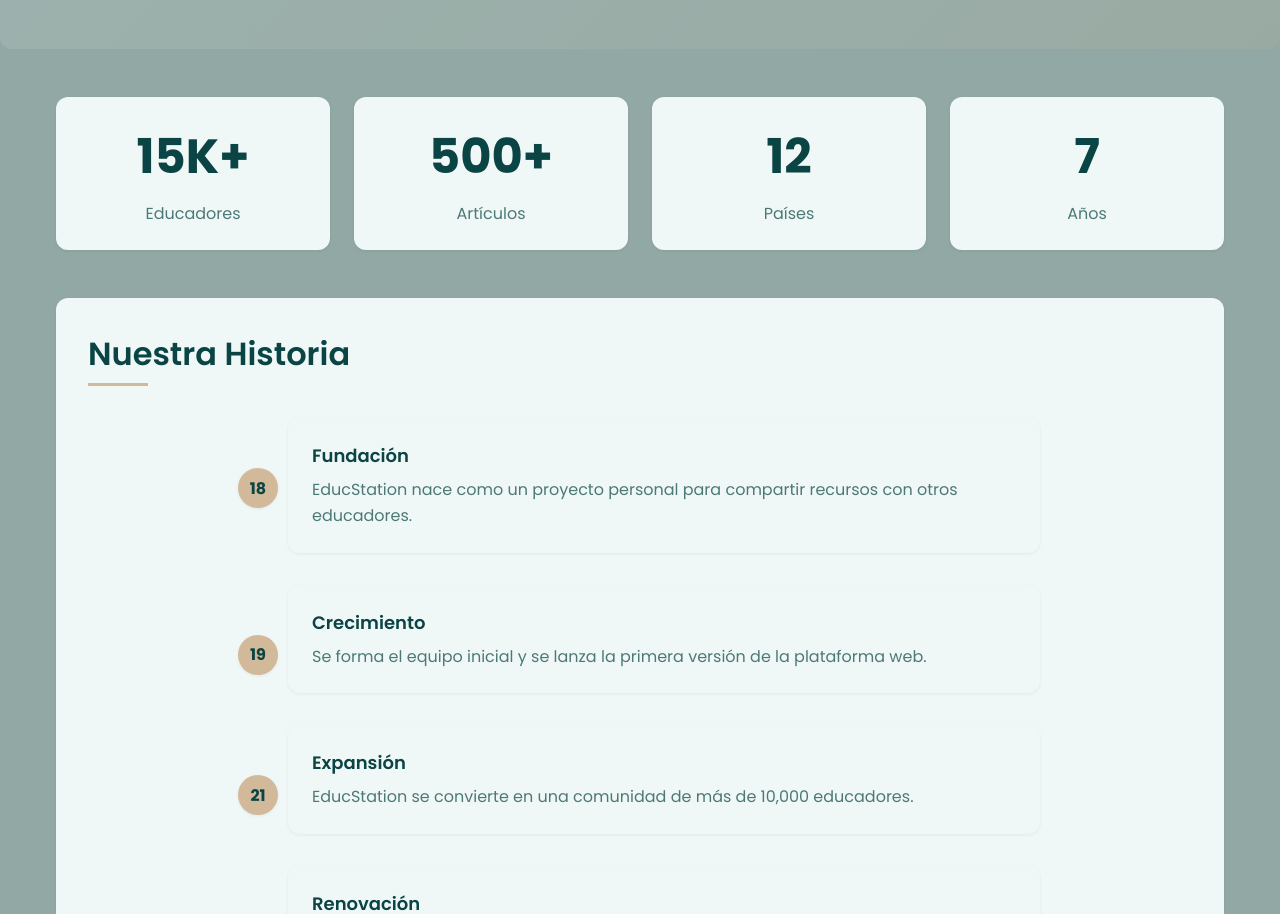
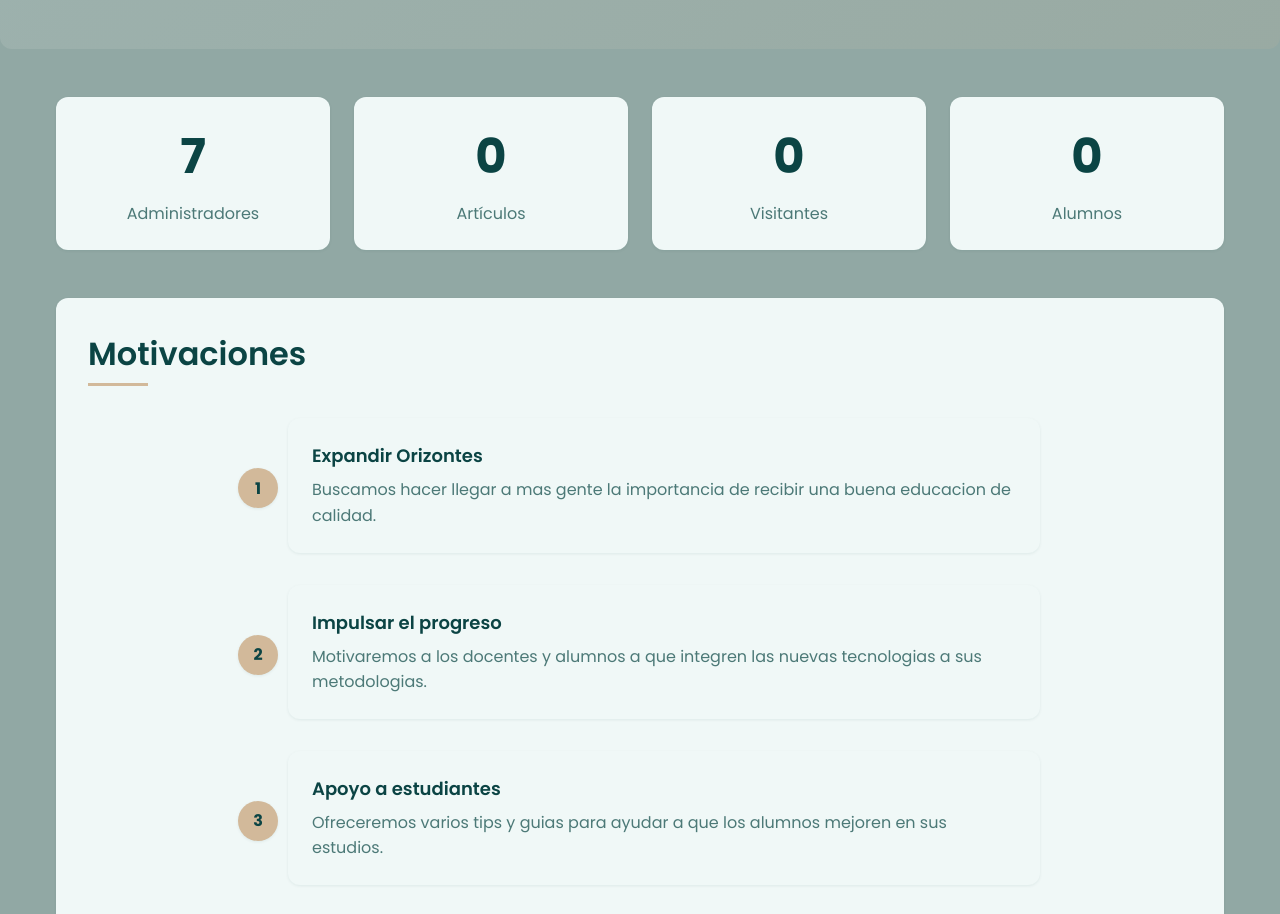
Before and after one commit to Educcorp/EducStation, a React (Create React App) app: page /about in a window 1280 px wide. Shown: the part 327-1241 px from the top of the page. Built offline with nearby package versions, Linux system fonts and the light colour scheme.

Commit message:
Update AboutPage.jsx

```diff
--- a/src/pages/AboutPage.jsx
+++ b/src/pages/AboutPage.jsx
@@ -218,11 +218,11 @@ const AboutPage = () => {
 
   // Datos de timeline
   const timelineEvents = [
-    { year: '2018', title: 'Fundación', description: 'EducStation nace como un proyecto personal para compartir recursos con otros educadores.' },
-    { year: '2019', title: 'Crecimiento', description: 'Se forma el equipo inicial y se lanza la primera versión de la plataforma web.' },
-    { year: '2021', title: 'Expansión', description: 'EducStation se convierte en una comunidad de más de 10,000 educadores.' },
-    { year: '2023', title: 'Renovación', description: 'Rediseño completo de la plataforma con enfoque en creación de contenido colaborativo.' },
-    { year: '2025', title: 'Actualidad', description: 'EducStation se consolida como referente en innovación educativa.' }
+    { year: '1', title: 'Expandir Orizontes', description: 'Buscamos hacer llegar a mas gente la importancia de recibir una buena educacion de calidad.' },
+    { year: '2', title: 'Impulsar el progreso', description: 'Motivaremos a los docentes y alumnos a que integren las nuevas tecnologias a sus metodologias.' },
+    { year: '3', title: 'Apoyo a estudiantes', description: 'Ofreceremos varios tips y guias para ayudar a que los alumnos mejoren en sus estudios.' },
+    { year: '4', title: 'Comunicar noticias', description: 'Compartiremos las noticias mas relevantes relacionadas con la educacion.' },
+    { year: '5', title: 'Crecer la comunidad', description: 'Nos enfocaremos en hacer que nuestro blog sea interactivo, para asi conseguir mas usuarios y motivarlos en sus estudios.' }
   ];
 
   return (
@@ -245,27 +245,27 @@ const AboutPage = () => {
           {/* Stats Section */}
           <section style={styles.stats}>
             <div style={styles.statItem}>
-              <div style={styles.statNumber}>15K+</div>
-              <div style={styles.statLabel}>Educadores</div>
+              <div style={styles.statNumber}>7</div>
+              <div style={styles.statLabel}>Administradores</div>
             </div>
             <div style={styles.statItem}>
-              <div style={styles.statNumber}>500+</div>
+              <div style={styles.statNumber}>0</div>
               <div style={styles.statLabel}>Artículos</div>
             </div>
             <div style={styles.statItem}>
-              <div style={styles.statNumber}>12</div>
-              <div style={styles.statLabel}>Países</div>
+              <div style={styles.statNumber}>0</div>
+              <div style={styles.statLabel}>Visitantes</div>
             </div>
             <div style={styles.statItem}>
-              <div style={styles.statNumber}>7</div>
-              <div style={styles.statLabel}>Años</div>
+              <div style={styles.statNumber}>0</div>
+              <div style={styles.statLabel}>Alumnos</div>
             </div>
           </section>
 
           {/* Historia Section */}
           <section style={styles.section}>
             <h2 style={{...styles.sectionTitle}}>
-              Nuestra Historia
+              Motivaciones
               <span style={{
                 position: "absolute",
                 bottom: 0,
@@ -351,7 +351,7 @@ const AboutPage = () => {
                 {
                   title: 'Innovación',
                   icon: '💡',
-                  description: 'Buscamos constantemente nuevas formas de mejorar la experiencia educativa mediante la tecnología y metodologías innovadoras.'
+                  description: 'Buscamos traer variedad con todos nuestros posts y con la informacion que ofrecemos, trayendo lo mas reciente del momento.'
                 },
                 {
                   title: 'Colaboración',
@@ -361,12 +361,12 @@ const AboutPage = () => {
                 {
                   title: 'Inclusión',
                   icon: '🌈',
-                  description: 'Promovemos un entorno educativo donde todas las voces son escuchadas y valoradas, independientemente de su origen o condición.'
+                  description: 'Nos aseguraremos que la informacion dada en nuestra pagina siempre sea inclusiva para todos, sin importar nuestras diferencias.'
                 },
                 {
                   title: 'Excelencia',
                   icon: '🏆',
-                  description: 'Nos esforzamos por ofrecer contenido y herramientas de la más alta calidad para potenciar el desarrollo profesional de los educadores.'
+                  description: 'Nos esforzamos por ofrecer contenido y herramientas para impulsar a los alumnos a que den lo mejor de si mismos.'
                 }
               ].map((value, index) => (
                 <div
```
